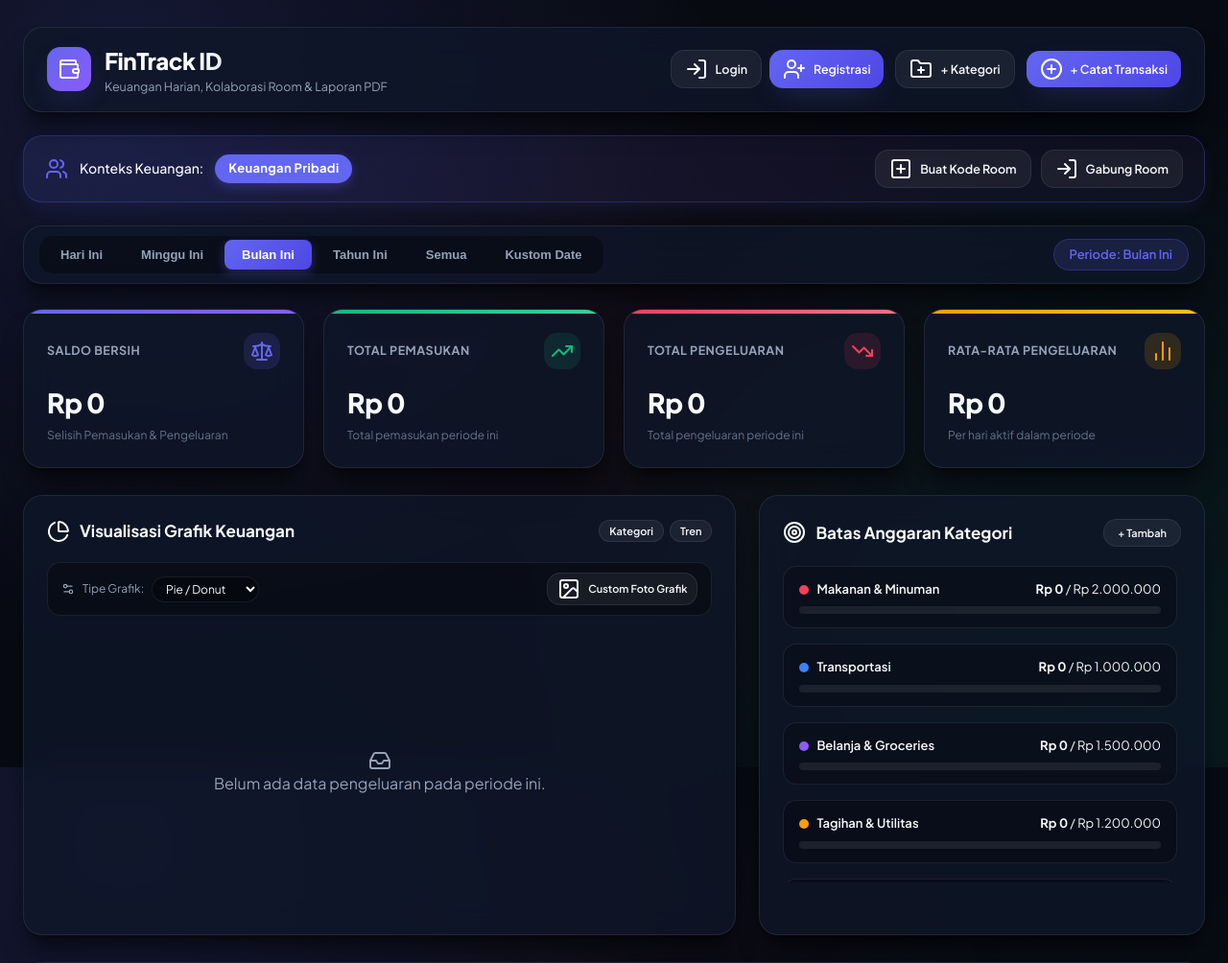
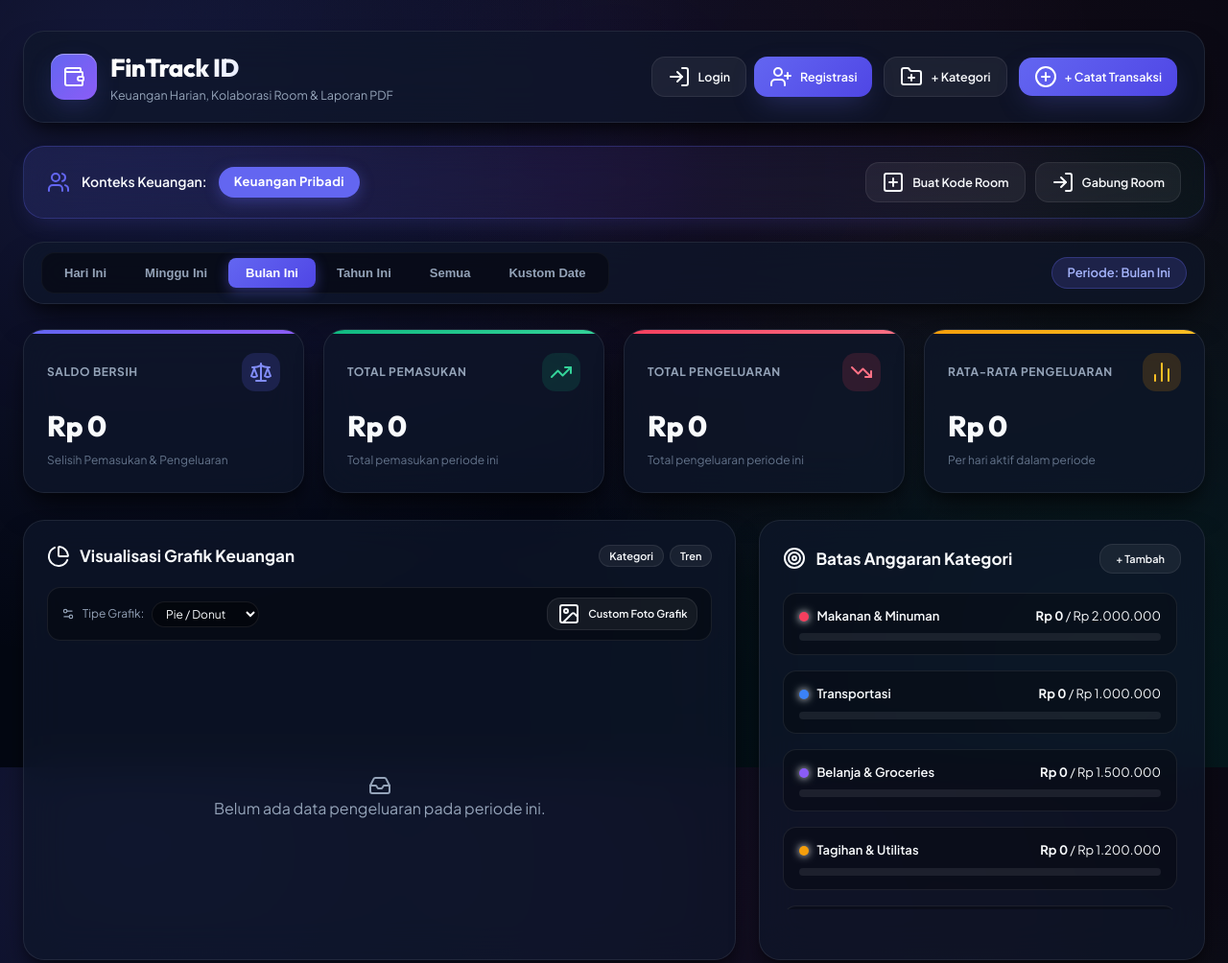
Before and after one commit to unowebs/uang, a plain HTML site: page index.html in a window 1280 px wide. Shown: the top 1004 px of the page at 96% size. Drawn offline with nearby package versions, Linux system fonts and the light colour scheme.

Commit message:
Elevate UI to luxury fintech glassmorphism aesthetic with Outfit typography and glowing borders

```diff
--- a/index.html
+++ b/index.html
@@ -6,10 +6,10 @@
   <title>FinTrack ID - Aplikasi Manajemen Keuangan & Kolaborasi Room</title>
   <meta name="description" content="Aplikasi manajemen keuangan harian, bulanan, tahunan dengan autentikasi, kolaborasi room code, kustomisasi grafik dengan foto, spreadsheet interaktif, dan ekspor PDF.">
 
-  <!-- Google Fonts: Plus Jakarta Sans -->
+  <!-- Google Fonts: Plus Jakarta Sans & Outfit -->
   <link rel="preconnect" href="https://fonts.googleapis.com">
   <link rel="preconnect" href="https://fonts.gstatic.com" crossorigin>
-  <link href="https://fonts.googleapis.com/css2?family=Plus+Jakarta+Sans:wght@400;500;600;700;800&display=swap" rel="stylesheet">
+  <link href="https://fonts.googleapis.com/css2?family=Outfit:wght@400;500;600;700;800&family=Plus+Jakarta+Sans:wght@400;500;600;700;800&display=swap" rel="stylesheet">
 
   <!-- Lucide Icons -->
   <script src="https://unpkg.com/lucide@latest"></script>
--- a/styles.css
+++ b/styles.css
@@ -1,49 +1,55 @@
 /* ==========================================================================
-   FinTrack - Ultra-Premium Glassmorphism Design System
+   FinTrack ID - Ultra-Premium Fintech Design System
+   Theme: Luxury Dark Glassmorphism with Dynamic Aurora Glows
    ========================================================================== */
 
 :root {
-  --bg-main: #070a12;
-  --bg-card: rgba(15, 23, 42, 0.75);
+  /* Color Tokens */
+  --bg-main: #030712;
+  --bg-card: rgba(15, 23, 42, 0.72);
   --bg-card-hover: rgba(30, 41, 59, 0.85);
-  --bg-glass: rgba(255, 255, 255, 0.03);
-  --bg-modal: rgba(15, 23, 42, 0.95);
+  --bg-glass: rgba(255, 255, 255, 0.035);
+  --bg-modal: rgba(11, 17, 32, 0.96);
 
   --border-glass: rgba(255, 255, 255, 0.08);
-  --border-glow: rgba(99, 102, 241, 0.3);
-  --border-focus: rgba(99, 102, 241, 0.5);
+  --border-glow: rgba(99, 102, 241, 0.35);
+  --border-focus: rgba(99, 102, 241, 0.6);
 
   --primary: #6366f1;
   --primary-hover: #4f46e5;
-  --primary-light: rgba(99, 102, 241, 0.15);
+  --primary-light: rgba(99, 102, 241, 0.18);
+  --primary-glow: rgba(99, 102, 241, 0.4);
 
   --income: #10b981;
-  --income-bg: rgba(16, 185, 129, 0.12);
-  --income-glow: rgba(16, 185, 129, 0.3);
+  --income-bg: rgba(16, 185, 129, 0.14);
+  --income-glow: rgba(16, 185, 129, 0.35);
 
   --expense: #f43f5e;
-  --expense-bg: rgba(244, 63, 94, 0.12);
-  --expense-glow: rgba(244, 63, 94, 0.3);
+  --expense-bg: rgba(244, 63, 94, 0.14);
+  --expense-glow: rgba(244, 63, 94, 0.35);
 
   --warning: #f59e0b;
-  --warning-bg: rgba(245, 158, 11, 0.15);
+  --warning-bg: rgba(245, 158, 11, 0.16);
+  --warning-glow: rgba(245, 158, 11, 0.35);
 
   --text-main: #f8fafc;
   --text-muted: #94a3b8;
   --text-dim: #64748b;
 
-  --shadow-glow: 0 10px 30px -10px rgba(99, 102, 241, 0.3);
-  --shadow-card: 0 20px 25px -5px rgba(0, 0, 0, 0.5), 0 8px 10px -6px rgba(0, 0, 0, 0.4);
+  --shadow-glow: 0 10px 30px -8px rgba(99, 102, 241, 0.35);
+  --shadow-card: 0 20px 35px -10px rgba(0, 0, 0, 0.6), 0 8px 15px -6px rgba(0, 0, 0, 0.5);
 
   --radius-sm: 8px;
   --radius-md: 14px;
-  --radius-lg: 20px;
+  --radius-lg: 22px;
   --radius-full: 9999px;
 
   --transition-fast: 0.15s ease;
   --transition-normal: 0.25s cubic-bezier(0.4, 0, 0.2, 1);
+  --transition-smooth: 0.35s cubic-bezier(0.16, 1, 0.3, 1);
 }
 
+/* Reset & Base Styles */
 * {
   box-sizing: border-box;
   margin: 0;
@@ -54,9 +60,10 @@ body {
   font-family: 'Plus Jakarta Sans', -apple-system, BlinkMacSystemFont, 'Segoe UI', Roboto, sans-serif;
   background-color: var(--bg-main);
   background-image:
-    radial-gradient(circle at 10% 10%, rgba(99, 102, 241, 0.15) 0%, transparent 45%),
-    radial-gradient(circle at 90% 90%, rgba(16, 185, 129, 0.10) 0%, transparent 45%),
-    radial-gradient(circle at 50% 50%, rgba(244, 63, 94, 0.04) 0%, transparent 60%);
+    radial-gradient(circle at 10% 10%, rgba(99, 102, 241, 0.18) 0%, transparent 45%),
+    radial-gradient(circle at 90% 90%, rgba(16, 185, 129, 0.12) 0%, transparent 45%),
+    radial-gradient(circle at 50% 15%, rgba(139, 92, 246, 0.08) 0%, transparent 55%),
+    radial-gradient(circle at 80% 20%, rgba(244, 63, 94, 0.06) 0%, transparent 50%);
   background-attachment: fixed;
   color: var(--text-main);
   min-height: 100vh;
@@ -64,10 +71,11 @@ body {
   -webkit-font-smoothing: antialiased;
 }
 
+/* Layout Container */
 .app-container {
-  max-width: 1400px;
+  max-width: 1420px;
   margin: 0 auto;
-  padding: 28px 24px;
+  padding: 32px 24px;
 }
 
 /* Header Navbar */
@@ -76,14 +84,19 @@ body {
   justify-content: space-between;
   align-items: center;
   margin-bottom: 24px;
-  padding: 16px 24px;
+  padding: 18px 28px;
   background: var(--bg-card);
-  backdrop-filter: blur(16px);
+  backdrop-filter: blur(20px);
   border: 1px solid var(--border-glass);
   border-radius: var(--radius-lg);
   box-shadow: var(--shadow-card);
   flex-wrap: wrap;
   gap: 16px;
+  transition: var(--transition-normal);
+}
+
+.app-header:hover {
+  border-color: rgba(255, 255, 255, 0.12);
 }
 
 .brand {
@@ -93,23 +106,33 @@ body {
 }
 
 .brand-icon {
-  width: 46px;
-  height: 46px;
-  background: linear-gradient(135deg, var(--primary), #8b5cf6);
+  width: 48px;
+  height: 48px;
+  background: linear-gradient(135deg, var(--primary) 0%, #8b5cf6 100%);
   border-radius: var(--radius-md);
   display: flex;
   align-items: center;
   justify-content: center;
-  font-size: 22px;
+  font-size: 24px;
   color: #fff;
   box-shadow: var(--shadow-glow);
+  position: relative;
+}
+
+.brand-icon::after {
+  content: '';
+  position: absolute;
+  inset: 0;
+  border-radius: var(--radius-md);
+  box-shadow: inset 0 1px 1px rgba(255, 255, 255, 0.4);
 }
 
 .brand-text h1 {
-  font-size: 24px;
+  font-family: 'Outfit', sans-serif;
+  font-size: 26px;
   font-weight: 800;
   letter-spacing: -0.5px;
-  background: linear-gradient(135deg, #ffffff 30%, var(--text-muted));
+  background: linear-gradient(135deg, #ffffff 30%, #a5b4fc 100%);
   -webkit-background-clip: text;
   -webkit-text-fill-color: transparent;
 }
@@ -135,19 +158,26 @@ body {
   padding: 6px 14px;
   border-radius: var(--radius-full);
   font-size: 13px;
+  transition: var(--transition-fast);
+}
+
+.user-nav-profile:hover {
+  background: rgba(255, 255, 255, 0.09);
+  border-color: rgba(255, 255, 255, 0.15);
 }
 
 .user-avatar {
-  width: 28px;
-  height: 28px;
+  width: 30px;
+  height: 30px;
   border-radius: 50%;
   background: linear-gradient(135deg, var(--primary), #8b5cf6);
   display: flex;
   align-items: center;
   justify-content: center;
   font-weight: 700;
-  font-size: 12px;
+  font-size: 13px;
   color: #fff;
+  box-shadow: 0 2px 8px rgba(99, 102, 241, 0.4);
 }
 
 /* Room Bar (Collaboration Banner) */
@@ -155,14 +185,15 @@ body {
   display: flex;
   justify-content: space-between;
   align-items: center;
-  background: linear-gradient(90deg, rgba(99, 102, 241, 0.12), rgba(139, 92, 246, 0.06));
-  border: 1px solid rgba(99, 102, 241, 0.25);
+  background: linear-gradient(90deg, rgba(99, 102, 241, 0.15) 0%, rgba(139, 92, 246, 0.08) 50%, rgba(16, 185, 129, 0.05) 100%);
+  border: 1px solid rgba(99, 102, 241, 0.28);
   border-radius: var(--radius-lg);
-  padding: 14px 22px;
+  padding: 16px 24px;
   margin-bottom: 24px;
-  box-shadow: 0 8px 20px -6px rgba(99, 102, 241, 0.15);
+  box-shadow: 0 10px 25px -8px rgba(99, 102, 241, 0.2);
   flex-wrap: wrap;
   gap: 14px;
+  backdrop-filter: blur(16px);
 }
 
 .room-info {
@@ -170,18 +201,19 @@ body {
   align-items: center;
   gap: 12px;
   font-size: 14px;
-  font-weight: 500;
+  font-weight: 600;
+  color: var(--text-main);
 }
 
 .room-badge {
-  background: linear-gradient(135deg, var(--primary), #4f46e5);
+  background: linear-gradient(135deg, var(--primary) 0%, #4f46e5 100%);
   color: #fff;
   font-weight: 700;
-  padding: 5px 14px;
+  padding: 6px 16px;
   border-radius: var(--radius-full);
   font-size: 13px;
   letter-spacing: 0.3px;
-  box-shadow: 0 4px 12px rgba(99, 102, 241, 0.3);
+  box-shadow: 0 4px 15px rgba(99, 102, 241, 0.35);
 }
 
 /* Timeframe Bar */
@@ -190,10 +222,10 @@ body {
   align-items: center;
   justify-content: space-between;
   background: var(--bg-card);
-  backdrop-filter: blur(16px);
+  backdrop-filter: blur(20px);
   border: 1px solid var(--border-glass);
   border-radius: var(--radius-lg);
-  padding: 10px 16px;
+  padding: 10px 18px;
   margin-bottom: 26px;
   box-shadow: var(--shadow-card);
   flex-wrap: wrap;
@@ -202,11 +234,12 @@ body {
 
 .timeframe-tabs {
   display: flex;
-  background: rgba(0, 0, 0, 0.35);
-  padding: 4px;
+  background: rgba(0, 0, 0, 0.4);
+  padding: 5px;
   border-radius: var(--radius-md);
   gap: 4px;
   flex-wrap: wrap;
+  border: 1px solid rgba(255, 255, 255, 0.04);
 }
 
 .time-tab {
@@ -227,19 +260,19 @@ body {
 }
 
 .time-tab.active {
-  background: linear-gradient(135deg, var(--primary), #4f46e5);
+  background: linear-gradient(135deg, var(--primary) 0%, #4f46e5 100%);
   color: #fff;
-  box-shadow: 0 4px 12px rgba(99, 102, 241, 0.3);
+  box-shadow: 0 4px 14px rgba(99, 102, 241, 0.4);
 }
 
 .active-period-badge {
   font-size: 13px;
   font-weight: 600;
-  color: var(--primary);
+  color: #a5b4fc;
   background: var(--primary-light);
   padding: 6px 16px;
   border-radius: var(--radius-full);
-  border: 1px solid rgba(99, 102, 241, 0.25);
+  border: 1px solid rgba(99, 102, 241, 0.3);
 }
 
 /* Metric Cards Grid */
@@ -252,21 +285,25 @@ body {
 
 .metric-card {
   background: var(--bg-card);
-  backdrop-filter: blur(16px);
+  backdrop-filter: blur(20px);
   border: 1px solid var(--border-glass);
   border-radius: var(--radius-lg);
   padding: 24px;
   box-shadow: var(--shadow-card);
   position: relative;
   overflow: hidden;
-  transition: var(--transition-normal);
+  transition: var(--transition-smooth);
 }
 
 .metric-card:hover {
-  transform: translateY(-4px);
-  border-color: rgba(255, 255, 255, 0.18);
-  box-shadow: 0 25px 30px -10px rgba(0, 0, 0, 0.6);
+  transform: translateY(-5px);
+  border-color: rgba(255, 255, 255, 0.2);
 }
+
+.metric-card.net:hover { box-shadow: var(--shadow-card), 0 10px 30px -10px var(--primary-glow); }
+.metric-card.income:hover { box-shadow: var(--shadow-card), 0 10px 30px -10px var(--income-glow); }
+.metric-card.expense:hover { box-shadow: var(--shadow-card), 0 10px 30px -10px var(--expense-glow); }
+.metric-card.average:hover { box-shadow: var(--shadow-card), 0 10px 30px -10px var(--warning-glow); }
 
 .metric-card::before {
   content: '';
@@ -288,16 +325,16 @@ body {
 }
 
 .metric-title {
-  font-size: 12.5px;
+  font-size: 12px;
   font-weight: 700;
   color: var(--text-muted);
   text-transform: uppercase;
-  letter-spacing: 0.5px;
+  letter-spacing: 0.6px;
 }
 
 .metric-icon {
-  width: 38px;
-  height: 38px;
+  width: 40px;
+  height: 40px;
   border-radius: var(--radius-md);
   display: flex;
   align-items: center;
@@ -305,13 +342,14 @@ body {
   font-size: 18px;
 }
 
-.net .metric-icon { background: var(--primary-light); color: var(--primary); }
-.income .metric-icon { background: var(--income-bg); color: var(--income); }
-.expense .metric-icon { background: var(--expense-bg); color: var(--expense); }
-.average .metric-icon { background: var(--warning-bg); color: var(--warning); }
+.net .metric-icon { background: var(--primary-light); color: #818cf8; }
+.income .metric-icon { background: var(--income-bg); color: #34d399; }
+.expense .metric-icon { background: var(--expense-bg); color: #fb7185; }
+.average .metric-icon { background: var(--warning-bg); color: #fbbf24; }
 
 .metric-value {
-  font-size: 28px;
+  font-family: 'Outfit', sans-serif;
+  font-size: 30px;
   font-weight: 800;
   letter-spacing: -0.5px;
   color: var(--text-main);
@@ -323,7 +361,7 @@ body {
   color: var(--text-dim);
 }
 
-/* Dashboard Cards Grid */
+/* Dashboard Grid */
 .dashboard-grid {
   display: grid;
   grid-template-columns: 1.6fr 1fr;
@@ -337,7 +375,7 @@ body {
 
 .card {
   background: var(--bg-card);
-  backdrop-filter: blur(16px);
+  backdrop-filter: blur(20px);
   border: 1px solid var(--border-glass);
   border-radius: var(--radius-lg);
   padding: 24px;
@@ -393,7 +431,7 @@ body {
 }
 
 .budget-item {
-  background: rgba(0, 0, 0, 0.25);
+  background: rgba(0, 0, 0, 0.28);
   border: 1px solid var(--border-glass);
   border-radius: var(--radius-md);
   padding: 14px 16px;
@@ -401,8 +439,8 @@ body {
 }
 
 .budget-item:hover {
-  background: rgba(255, 255, 255, 0.03);
-  border-color: rgba(255, 255, 255, 0.12);
+  background: rgba(255, 255, 255, 0.035);
+  border-color: rgba(255, 255, 255, 0.14);
 }
 
 .budget-info {
@@ -424,6 +462,7 @@ body {
   width: 10px;
   height: 10px;
   border-radius: 50%;
+  box-shadow: 0 0 8px currentColor;
 }
 
 .budget-progress-bg {
@@ -442,11 +481,12 @@ body {
 
 /* Spreadsheet Grid */
 .spreadsheet-container {
-  background: #080d19;
+  background: #050812;
   border: 1px solid var(--border-glass);
   border-radius: var(--radius-md);
   overflow-x: auto;
   margin-top: 16px;
+  box-shadow: inset 0 2px 8px rgba(0, 0, 0, 0.4);
 }
 
 .spreadsheet-table {
@@ -457,8 +497,8 @@ body {
 }
 
 .spreadsheet-table th {
-  background: rgba(99, 102, 241, 0.18);
-  color: #a5b4fc;
+  background: rgba(99, 102, 241, 0.2);
+  color: #c7d2fe;
   padding: 12px 16px;
   text-align: left;
   border: 1px solid rgba(255, 255, 255, 0.08);
@@ -477,7 +517,7 @@ body {
 }
 
 .spreadsheet-table tr.total-row {
-  background: rgba(16, 185, 129, 0.15);
+  background: rgba(16, 185, 129, 0.16);
   font-weight: 800;
 }
 
@@ -506,8 +546,8 @@ body {
 
 .search-input-wrap input {
   width: 100%;
-  padding: 10px 14px 10px 40px;
-  background: rgba(0, 0, 0, 0.35);
+  padding: 11px 14px 11px 40px;
+  background: rgba(0, 0, 0, 0.4);
   border: 1px solid var(--border-glass);
   border-radius: var(--radius-md);
   color: var(--text-main);
@@ -523,14 +563,20 @@ body {
 }
 
 .filter-select {
-  padding: 10px 16px;
-  background: rgba(0, 0, 0, 0.35);
+  padding: 11px 16px;
+  background: rgba(0, 0, 0, 0.4);
   border: 1px solid var(--border-glass);
   border-radius: var(--radius-md);
   color: var(--text-main);
   font-family: inherit;
   font-size: 14px;
   cursor: pointer;
+  transition: var(--transition-fast);
+}
+
+.filter-select:focus {
+  outline: none;
+  border-color: var(--primary);
 }
 
 .tx-table {
@@ -540,7 +586,7 @@ body {
 }
 
 .tx-table th {
-  background: rgba(0, 0, 0, 0.35);
+  background: rgba(0, 0, 0, 0.4);
   padding: 14px 18px;
   font-size: 12px;
   font-weight: 700;
@@ -566,9 +612,14 @@ body {
   font-weight: 600;
 }
 
-.amount-cell { font-weight: 700; font-size: 15px; }
-.amount-cell.income { color: var(--income); }
-.amount-cell.expense { color: var(--expense); }
+.amount-cell {
+  font-family: 'Outfit', sans-serif;
+  font-weight: 700;
+  font-size: 16px;
+}
+
+.amount-cell.income { color: #34d399; }
+.amount-cell.expense { color: #fb7185; }
 
 .action-btn {
   background: transparent;
@@ -609,15 +660,17 @@ body {
 }
 
 .btn-primary {
-  background: linear-gradient(135deg, var(--primary), #4f46e5);
+  background: linear-gradient(135deg, var(--primary) 0%, #4f46e5 100%);
   color: #fff;
   box-shadow: var(--shadow-glow);
+  position: relative;
+  overflow: hidden;
 }
 
 .btn-primary:hover {
-  background: linear-gradient(135deg, #4f46e5, #4338ca);
+  background: linear-gradient(135deg, #4f46e5 0%, #4338ca 100%);
   transform: translateY(-2px);
-  box-shadow: 0 12px 25px -5px rgba(99, 102, 241, 0.4);
+  box-shadow: 0 12px 25px -5px rgba(99, 102, 241, 0.45);
 }
 
 .btn-secondary {
@@ -633,7 +686,7 @@ body {
 }
 
 .btn-sm {
-  padding: 7px 14px;
+  padding: 8px 16px;
   font-size: 12.5px;
 }
 
@@ -641,8 +694,8 @@ body {
 .modal-overlay {
   position: fixed;
   top: 0; left: 0; right: 0; bottom: 0;
-  background: rgba(0, 0, 0, 0.75);
-  backdrop-filter: blur(10px);
+  background: rgba(3, 7, 18, 0.82);
+  backdrop-filter: blur(12px);
   display: flex;
   align-items: center;
   justify-content: center;
@@ -664,9 +717,9 @@ body {
   border-radius: var(--radius-lg);
   width: 100%;
   max-width: 520px;
-  box-shadow: 0 25px 50px -12px rgba(0, 0, 0, 0.8);
-  transform: scale(0.95);
-  transition: var(--transition-normal);
+  box-shadow: 0 25px 50px -12px rgba(0, 0, 0, 0.85);
+  transform: scale(0.94);
+  transition: var(--transition-smooth);
   overflow: hidden;
 }
 
@@ -690,6 +743,11 @@ body {
   color: var(--text-muted);
   font-size: 20px;
   cursor: pointer;
+  transition: var(--transition-fast);
+}
+
+.modal-close:hover {
+  color: var(--text-main);
 }
 
 .modal-body {
@@ -742,25 +800,26 @@ body {
   justify-content: center;
   gap: 8px;
   padding: 10px;
-  background: rgba(0, 0, 0, 0.3);
+  background: rgba(0, 0, 0, 0.35);
   border: 1px solid var(--border-glass);
   border-radius: var(--radius-md);
   font-weight: 600;
   font-size: 14px;
   color: var(--text-muted);
   cursor: pointer;
+  transition: var(--transition-fast);
 }
 
 .type-radio-btn input:checked + .type-label.income-label {
   background: var(--income-bg);
   border-color: var(--income);
-  color: var(--income);
+  color: #34d399;
 }
 
 .type-radio-btn input:checked + .type-label.expense-label {
   background: var(--expense-bg);
   border-color: var(--expense);
-  color: var(--expense);
+  color: #fb7185;
 }
 
 .modal-footer {
@@ -769,7 +828,7 @@ body {
   display: flex;
   justify-content: flex-end;
   gap: 12px;
-  background: rgba(0, 0, 0, 0.25);
+  background: rgba(0, 0, 0, 0.28);
 }
 
 /* Toast Notifications */
@@ -795,3 +854,22 @@ body {
   gap: 10px;
   font-size: 13.5px;
 }
+
+/* Custom Scrollbars */
+::-webkit-scrollbar {
+  width: 6px;
+  height: 6px;
+}
+
+::-webkit-scrollbar-track {
+  background: rgba(0, 0, 0, 0.2);
+}
+
+::-webkit-scrollbar-thumb {
+  background: rgba(255, 255, 255, 0.16);
+  border-radius: 4px;
+}
+
+::-webkit-scrollbar-thumb:hover {
+  background: rgba(255, 255, 255, 0.3);
+}
```
